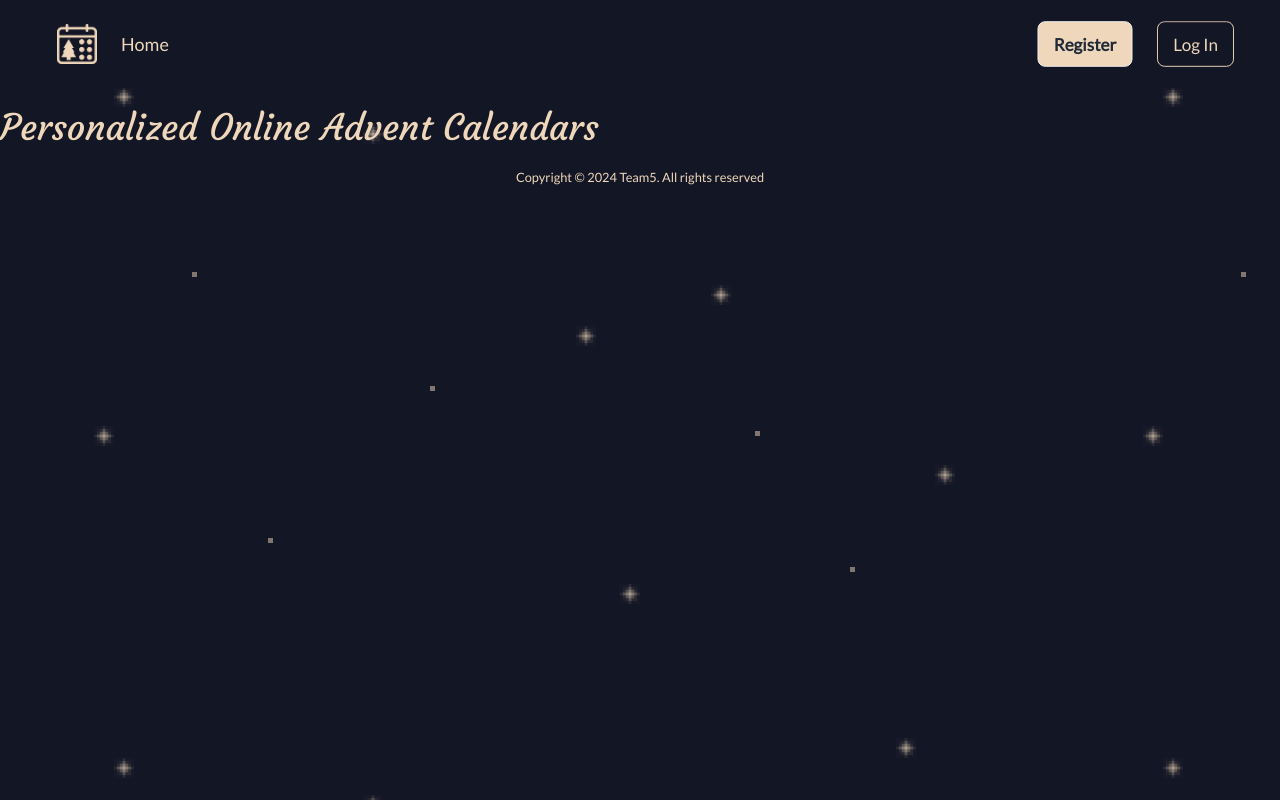
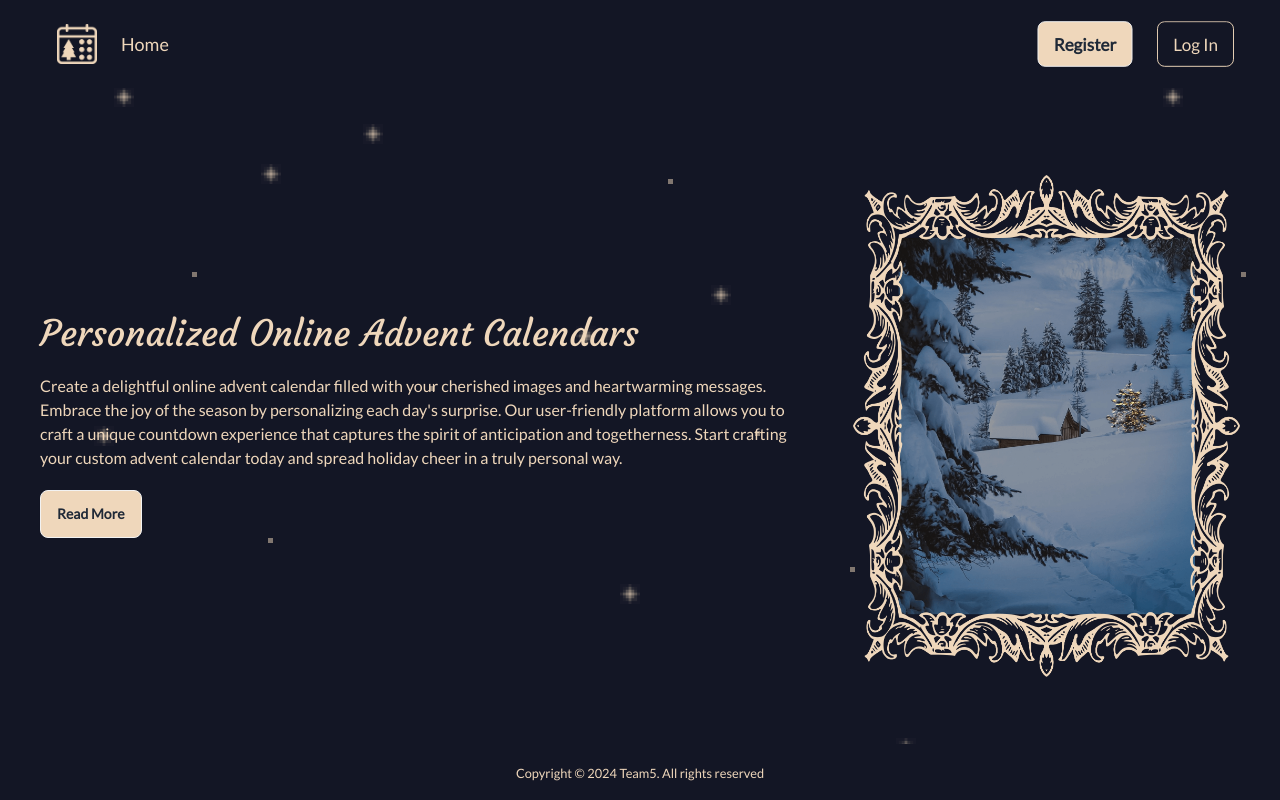
Before and after one commit to johntrehearn/CalendarApp-Team-5, a Next.js app in the folder frontend/: page / in a window 1280 px wide. Built offline with nearby package versions, Linux system fonts and the light colour scheme.

Commit message:
Create simple landing page and modify global layout

```diff
--- a/frontend/src/app/globals.css
+++ b/frontend/src/app/globals.css
@@ -17,6 +17,9 @@
 }
 
 body {
+  display: flex;
+  flex-direction: column;
+  justify-content: space-between;
   min-height: 100vh;
   background-color: var(--clr-base);
   background-image: url('/stars.png');
--- a/frontend/src/app/page.tsx
+++ b/frontend/src/app/page.tsx
@@ -1,9 +1,20 @@
 import { fontTitle } from './utilities/font';
+import Image from 'next/image';
 
 export default function Home() {
   return (
-    <main>
-      <h1 className={`${fontTitle} clr-accent text-4xl`}>Personalized Online Advent Calendars</h1>
+    <main className="content-width grid gap-10 md:grid-cols-[2fr_1fr] py-20">
+      <div className="flex flex-col justify-center items-center md:items-start gap-5">
+        <h1 className={`${fontTitle} clr-accent text-4xl text-center md:text-left`}>Personalized Online Advent Calendars</h1>
+        <p className="clr-accent">
+          Create a delightful online advent calendar filled with your cherished images and heartwarming messages. Embrace the joy of the season by personalizing each day's surprise. Our user-friendly platform allows you to craft a unique countdown
+          experience that captures the spirit of anticipation and togetherness. Start crafting your custom advent calendar today and spread holiday cheer in a truly personal way.
+        </p>
+        <button className="btn bg-accent">Read More</button>
+      </div>
+      <div className="hidden md:block">
+        <Image src="/landing-img.png" alt="Advent Calendar" width={800} height={400} priority={true} />
+      </div>
     </main>
   );
 }
```
Also changed, not shown: frontend/public/landing-img.png (added).
